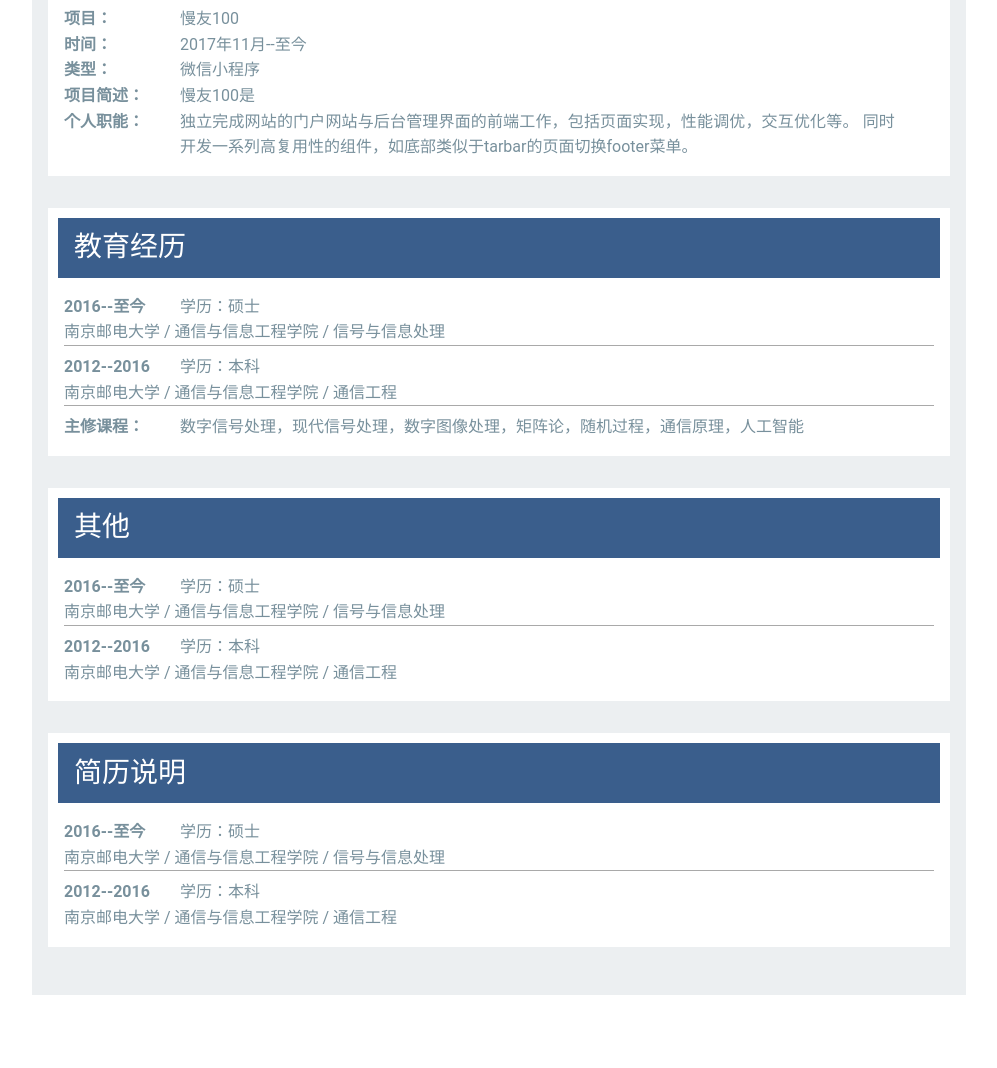
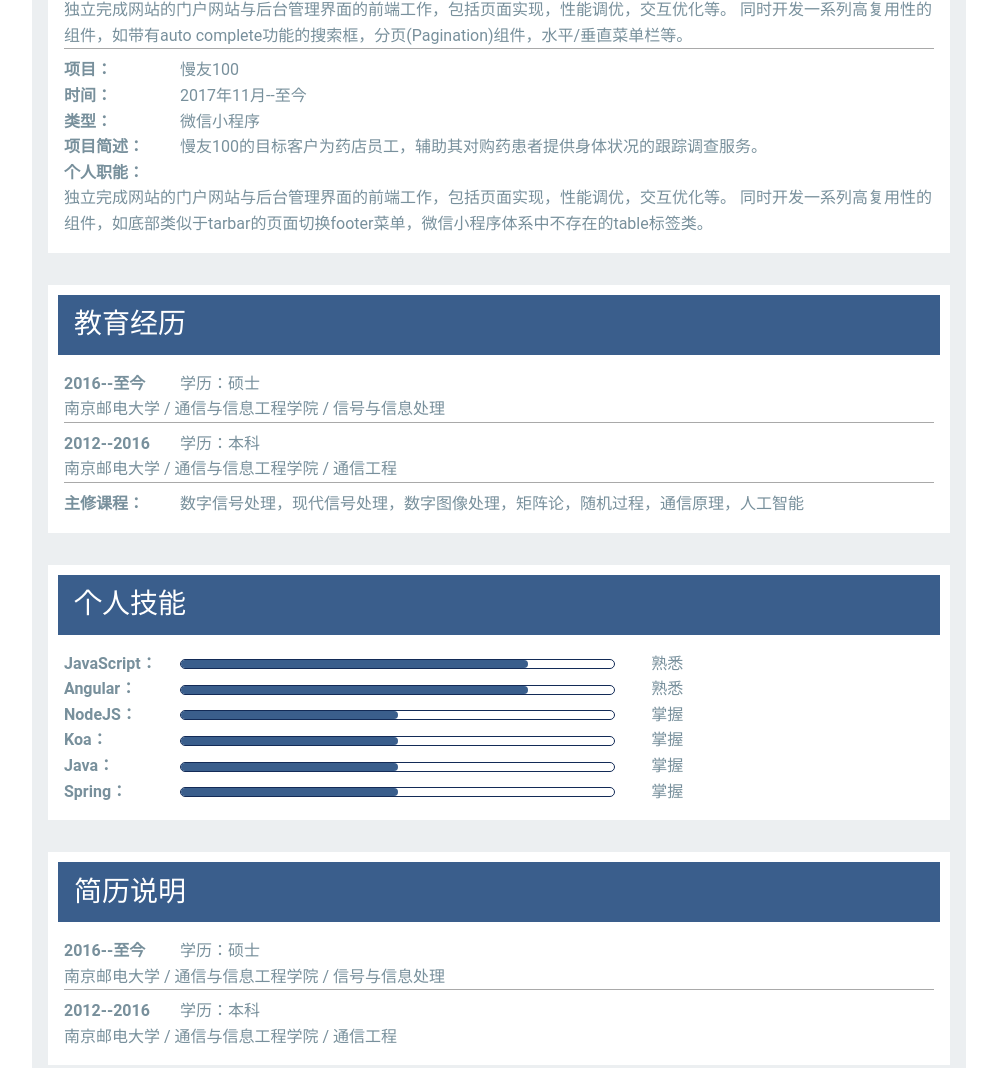
Before and after one commit to attax1994/Resume, a website: page index.html in a window 1280 px wide. Shown: the part 1175-2243 px from the top of the page, without its empty margins (24-1021 px from the left). Before the commit the page ends 2170 px from the top, so only its background shows below. Drawn offline with Linux system fonts and the light colour scheme.

Commit message:
progress bar and git icon

```diff
--- a/index.html
+++ b/index.html
@@ -8,21 +8,25 @@
     <title>李奇源 | 个人简历</title>
     <!-- <link href="https://maxcdn.bootstrapcdn.com/bootstrap/4.0.0/css/bootstrap.min.css" rel="stylesheet" integrity="sha384-Gn5384xqQ1aoWXA+058RXPxPg6fy4IWvTNh0E263XmFcJlSAwiGgFAW/dAiS6JXm"
         crossorigin="anonymous"> -->
+    <link rel="stylesheet" href="src/sticky-event/sticky.css" />
+    <link rel="stylesheet" href="src/progress-bar/progress-bar.css">
     <link rel="stylesheet" href="src/style.css" />
-    <link rel="stylesheet" href="src/sticky-event/sticky.css" />
+
 </head>
 
 <body class="nojs">
     <nav>
         <div class="section nav-header">
             <div>李奇源：前端/NodeJS</div>
+            <div id="github">
+                <a target="_blank" href="https://github.com/attax1994/Resume"></a>
+            </div>
             <div id="hamburger" onclick="toggleTable()">
                 <div class="line"></div>
                 <div class="line"></div>
                 <div class="line"></div>
             </div>
         </div>
-
     </nav>
 
     <main>
@@ -177,14 +181,13 @@
                         <div>
                             <span class="label">项目简述：</span>
                             <span class="content">
-                                慢友100是
+                                慢友100的目标客户为药店员工，辅助其对购药患者提供身体状况的跟踪调查服务。
                             </span>
                         </div>
                         <div>
                             <span class="label">个人职能：</span>
                             <span class="content">
-                                独立完成网站的门户网站与后台管理界面的前端工作，包括页面实现，性能调优，交互优化等。
-                                同时开发一系列高复用性的组件，如底部类似于tarbar的页面切换footer菜单。
+                                独立完成网站的门户网站与后台管理界面的前端工作，包括页面实现，性能调优，交互优化等。 同时开发一系列高复用性的组件，如底部类似于tarbar的页面切换footer菜单，微信小程序体系中不存在的table标签类。
                             </span>
                         </div>
                     </div>
@@ -223,19 +226,49 @@
                     <h2 id=""></h2>
                 </div>
                 <div class="section-body">
-                    <div class="separate">
+                    <div class="separate with-progress">
                         <div>
-                            <span class="label">2016--至今</span>
-                            <span class="content">学历：硕士</span>
+                            <span class="label">JavaScript：</span>
+                            <span class="progress">
+                                <span class="level level3"></span>
+                            </span>
+                            <span class="content">熟悉</span>
                         </div>
-                        <div>南京邮电大学 / 通信与信息工程学院 / 信号与信息处理</div>
-                    </div>
-                    <div class="separate">
                         <div>
-                            <span class="label">2012--2016</span>
-                            <span class="content">学历：本科</span>
+                            <span class="label">Angular：</span>
+                            <span class="progress">
+                                <span class="level level3"></span>
+                            </span>
+                            <span class="content">熟悉</span>
                         </div>
-                        <div>南京邮电大学 / 通信与信息工程学院 / 通信工程</div>
+                        <div>
+                            <span class="label">NodeJS：</span>
+                            <span class="progress">
+                                <span class="level level2"></span>
+                            </span>
+                            <span class="content">掌握</span>
+                        </div>
+                        <div>
+                            <span class="label">Koa：</span>
+                            <span class="progress">
+                                <span class="level level2"></span>
+                            </span>
+                            <span class="content">掌握</span>
+                        </div>
+                        <div>
+                            <span class="label">Java：</span>
+                            <span class="progress">
+                                <span class="level level2"></span>
+                            </span>
+                            <span class="content">掌握</span>
+                        </div>
+                        <div>
+                            <span class="label">Spring：</span>
+                            <span class="progress">
+                                <span class="level level2"></span>
+                            </span>
+                            <span class="content">掌握</span>
+                        </div>
                     </div>
                 </div>
             </div>
@@ -280,8 +313,9 @@
         </aside>
     </main>
 
-    <script src="lib/script.js"></script>
-    <script src="lib/sticky-event/sticky.js"></script>
+    <script src="src/sticky-event/sticky.js"></script>
+    <script src="src/progress-bar/progress-bar.js"></script>
+    <script src="src/script.js"></script>
 </body>
 
 </html>
--- /dev/null
+++ b/src/progress-bar/progress-bar.css
@@ -0,0 +1,34 @@
+.progress {
+  position: relative;
+  display: inline-block;
+  height: 10px;
+  width: 50%;
+  margin-right: 2em;
+  vertical-align: middle;
+  border: #132b57 1px solid;
+  border-radius: 10px;
+}
+
+.progress .level {
+  position: absolute;
+  top: 0;
+  left: 0;
+  display: inline-block;
+  width: 0;
+  height: 100%;
+  background: #3A5E8C;
+  transition: width 1s ease;
+  border-radius: 10px;
+}
+
+.progress-active .level1 {
+  width: 30%;
+}
+
+.progress-active .level2 {
+  width: 50%;
+}
+
+.progress-active .level3 {
+  width: 80%;
+}
--- /dev/null
+++ b/src/progress-bar/progress-bar.js
@@ -0,0 +1,15 @@
+;
+(function () {
+  const progressBody = document.querySelector('.with-progress');
+
+
+  function checkProgressBody() {
+    const bottom = progressBody.getBoundingClientRect().bottom;
+    if ((bottom - window.pageYOffset) < 0 && !progressBody.classList.contains('progress-active')) {
+      progressBody.classList.add('progress-active');
+      window.removeEventListener('scroll', checkProgressBody, false)
+    }
+  }
+
+  window.addEventListener('scroll', checkProgressBody, false);
+})();
--- a/src/script.js
+++ b/src/script.js
@@ -1,4 +1,5 @@
-; (function () {
+;
+(function () {
     const hamburger = document.querySelector('#hamburger'),
         container = document.querySelector('#container'),
         toc = document.querySelector('#toc');
@@ -25,6 +26,6 @@
     }
 
     checkScreen();
-    window.addEventListener('resize', checkScreen);
+    window.addEventListener('resize', checkScreen, false);
     window.toggleTable = toggleTable;
 })();
--- a/src/sticky-event/sticky.css
+++ b/src/sticky-event/sticky.css
@@ -55,7 +55,6 @@ h2 {
 
 .subject {
     margin-bottom: calc(16px * 2);
-    text-align: justify;
     padding: 70px 16px 16px;
     position: relative;
     /* contain the sentinels */
--- a/src/sticky-event/sticky.js
+++ b/src/sticky-event/sticky.js
@@ -12,7 +12,7 @@
             '实习经历',
             '项目经历',
             '教育经历',
-            '其他',
+            '个人技能',
             '简历说明',
         ];
 
--- a/src/style.css
+++ b/src/style.css
@@ -20,6 +20,19 @@ nav {
     display: flex;
     font-size: 25px;
     color: white;
+}
+
+#github {
+    width: 40px;
+    height: 40px;
+    margin-left: auto;
+}
+
+#github a {
+    display: block;
+    height: 100%;
+    background: url('./img/github.png') center center / 100% 100% no-repeat;
+    background-size: 100% 100%;
 }
 
 #hamburger {
@@ -80,7 +93,6 @@ nav {
 
 .content {
     display: inline-block;
-    width: calc(95% - 7rem);
 }
 
 .list {
@@ -93,6 +105,9 @@ nav {
 }
 
 @media (max-width: 768px) {
+    #github {
+        display: none;
+    }
     #hamburger {
         display: block;
     }
```
Also changed, not shown: src/img/github.png (added).
